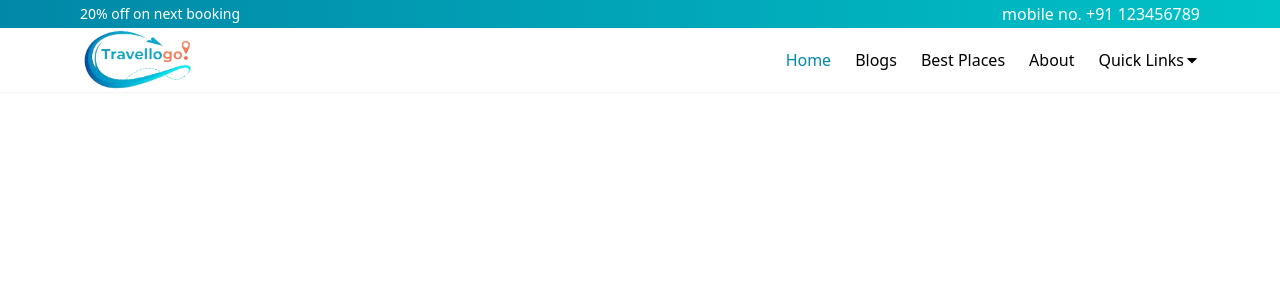
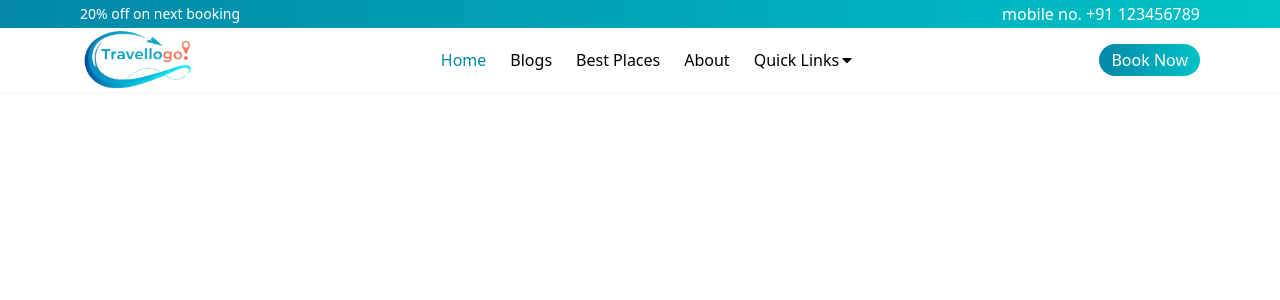
Before and after one commit to SHANIB-C-K/Travel-management-system, a React (Vite) app in the folder Client/: page / in a window 1280 px wide. Shown: the top 300 px of the page. Built offline with nearby package versions, Linux system fonts and the light colour scheme.

Commit message:
Book Now button created and designed

```diff
--- a/Client/src/components/Navbar/NavBar.jsx
+++ b/Client/src/components/Navbar/NavBar.jsx
@@ -32,7 +32,7 @@ const NavBar = () => {
               </Link>
             </div>
             {/* Desktop size Navbar Link section */}
-            <div className="hidden sm:block">
+            <div className="hidden md:block">
               <ul className="flex items-center gap-6">
                 <li className="py-4">
                   <NavLink
@@ -97,6 +97,12 @@ const NavBar = () => {
                 </li>
               </ul>
             </div>
+            {/* Book now button section */}
+            <div>
+              <button className="bg-gradient-to-r from-primary to-secondary hover:bg-bg-gradient-to-r hover:from-secondary hover:bg-primary transition-all duration-600 text-white px-3 py-1 rounded-full">
+                Book Now
+              </button>
+            </div>
           </div>
         </div>
       </div>
```
